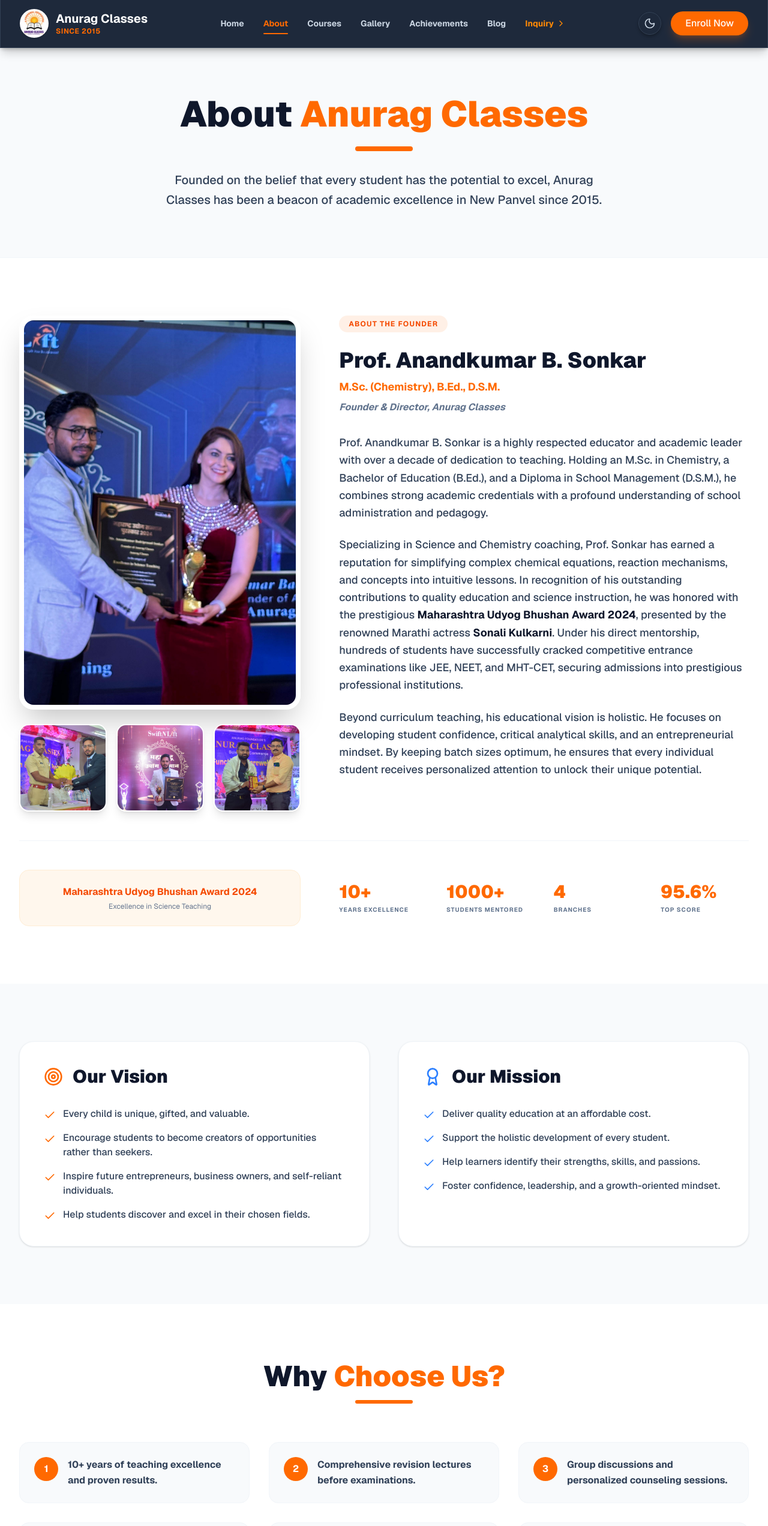
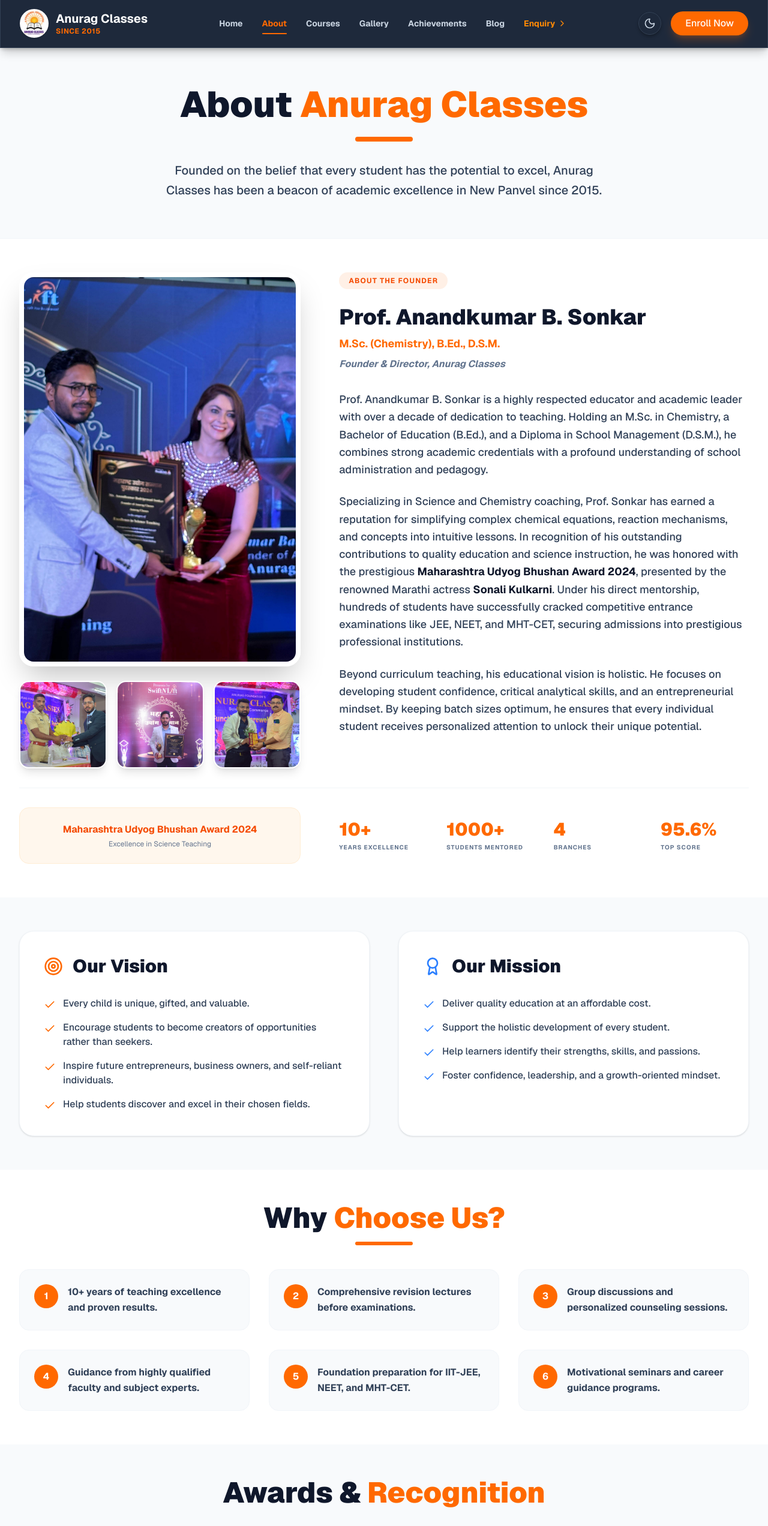
Before and after one commit to anirudhakolay/classes, a Next.js app in the folder anurag-classes-web/: page /about in a window 1280 px wide. Shown: the top 2544 px of the page at 60% size. Built offline with nearby package versions, Linux system fonts and the light colour scheme.

Commit message:
Reduce vertical section gaps and fix Enquiry tab 404 casing issue

```diff
--- a/anurag-classes-web/src/app/about/page.tsx
+++ b/anurag-classes-web/src/app/about/page.tsx
@@ -23,7 +23,7 @@ export default function AboutPage() {
   return (
     <main className="min-h-screen pt-20">
       {/* Header */}
-      <section className="bg-slate-50 dark:bg-slate-900/50 py-20 border-b border-slate-100 dark:border-slate-800">
+      <section className="bg-slate-50 dark:bg-slate-900/50 py-16 border-b border-slate-100 dark:border-slate-800">
         <div className="max-w-7xl mx-auto px-4 sm:px-6 lg:px-8 text-center">
           <motion.div {...fadeIn}>
             <h1 className="text-4xl md:text-6xl font-black text-slate-900 dark:text-white mb-6">About <span className="text-orange-500">Anurag Classes</span></h1>
@@ -36,7 +36,7 @@ export default function AboutPage() {
       </section>
 
       {/* About Section & Founder */}
-      <section className="py-24 bg-white dark:bg-slate-900">
+      <section className="py-14 bg-white dark:bg-slate-900">
         <div className="max-w-7xl mx-auto px-4 sm:px-6 lg:px-8">
           <div className="grid lg:grid-cols-12 gap-16 items-start">
             <motion.div {...fadeIn} className="lg:col-span-5 space-y-6">
@@ -79,7 +79,7 @@ export default function AboutPage() {
           {/* Aligned Award Info & Stats Row */}
           <motion.div
             {...fadeIn}
-            className="grid lg:grid-cols-12 gap-16 mt-12 pt-12 border-t border-slate-100 dark:border-slate-800 items-center"
+            className="grid lg:grid-cols-12 gap-16 mt-8 pt-8 border-t border-slate-100 dark:border-slate-800 items-center"
           >
             {/* Award Card (spans 5 cols on desktop to align with left column) */}
             <div className="lg:col-span-5">
@@ -103,7 +103,7 @@ export default function AboutPage() {
       </section>
 
       {/* Vision & Mission */}
-      <section className="py-24 bg-slate-50 dark:bg-slate-900/30">
+      <section className="py-14 bg-slate-50 dark:bg-slate-900/30">
         <div className="max-w-7xl mx-auto px-4 sm:px-6 lg:px-8">
           <div className="grid md:grid-cols-2 gap-12">
             <motion.div {...fadeIn} className="bg-white dark:bg-slate-800 p-10 rounded-3xl shadow-sm border border-slate-100 dark:border-slate-700">
@@ -148,9 +148,9 @@ export default function AboutPage() {
       </section>
 
       {/* Why Choose Us? */}
-      <section className="py-24 bg-white dark:bg-slate-900">
+      <section className="py-14 bg-white dark:bg-slate-900">
         <div className="max-w-7xl mx-auto px-4 sm:px-6 lg:px-8">
-          <div className="text-center mb-16">
+          <div className="text-center mb-10">
             <h2 className="text-3xl md:text-5xl font-black text-slate-900 dark:text-white mb-4">Why <span className="text-orange-500">Choose Us?</span></h2>
             <div className="w-24 h-1.5 bg-orange-500 mx-auto rounded-full"></div>
           </div>
@@ -173,7 +173,7 @@ export default function AboutPage() {
       </section>
 
       {/* Awards & Recognition */}
-      <section className="py-24 bg-slate-50 dark:bg-slate-900/30">
+      <section className="py-14 bg-slate-50 dark:bg-slate-900/30">
         <div className="max-w-7xl mx-auto px-4 sm:px-6 lg:px-8 text-center">
           <motion.div {...fadeIn} className="max-w-3xl mx-auto">
             <h2 className="text-3xl md:text-5xl font-black text-slate-900 dark:text-white mb-8">Awards & <span className="text-orange-500">Recognition</span></h2>
@@ -191,7 +191,7 @@ export default function AboutPage() {
       </section>
 
       {/* Final CTA */}
-      <section className="py-24">
+      <section className="py-14">
         <div className="max-w-4xl mx-auto px-4 text-center">
           <h2 className="text-3xl md:text-4xl font-black text-slate-900 dark:text-white mb-8">Ready to start your journey with us?</h2>
           <div className="flex flex-col sm:flex-row items-center justify-center gap-6">
--- a/anurag-classes-web/src/components/Navbar.tsx
+++ b/anurag-classes-web/src/components/Navbar.tsx
@@ -53,11 +53,10 @@ export function Navbar() {
               <Link
                 key={link.name}
                 href={link.href}
-                className={`transition-colors text-sm font-bold relative py-1 ${
-                  isActive(link.href)
+                className={`transition-colors text-sm font-bold relative py-1 ${isActive(link.href)
                     ? "text-orange-500"
                     : "text-slate-800 dark:text-slate-300 hover:text-orange-500 dark:hover:text-white"
-                }`}
+                  }`}
               >
                 {link.name}
                 {isActive(link.href) && (
@@ -70,7 +69,7 @@ export function Navbar() {
               </Link>
             ))}
             <Link href="/inquiry" className={`text-sm font-bold flex items-center transition-colors ${pathname === '/inquiry' ? 'text-orange-500' : 'text-orange-500 hover:text-orange-600 dark:text-orange-400 dark:hover:text-orange-300'}`}>
-              Inquiry <ChevronRight className="w-4 h-4 ml-1" />
+              Enquiry <ChevronRight className="w-4 h-4 ml-1" />
             </Link>
           </div>
 
@@ -110,16 +109,15 @@ export function Navbar() {
                   key={link.name}
                   href={link.href}
                   onClick={() => setIsMobileMenuOpen(false)}
-                  className={`block px-3 py-3 rounded-md text-base font-bold transition-colors ${
-                    isActive(link.href)
+                  className={`block px-3 py-3 rounded-md text-base font-bold transition-colors ${isActive(link.href)
                       ? "text-orange-500 bg-orange-500/5"
                       : "text-slate-800 dark:text-slate-300 hover:text-orange-500"
-                  }`}
+                    }`}
                 >
                   {link.name}
                 </Link>
               ))}
-              <Link href="/inquiry" onClick={() => setIsMobileMenuOpen(false)} className={`block px-3 py-3 rounded-md text-base font-bold mt-2 transition-colors ${pathname === '/inquiry' ? 'text-orange-600 bg-orange-500/10' : 'text-orange-500 hover:text-orange-600 bg-orange-500/5'}`}>Inquiry</Link>
+              <Link href="/inquiry" onClick={() => setIsMobileMenuOpen(false)} className={`block px-3 py-3 rounded-md text-base font-bold mt-2 transition-colors ${pathname === '/inquiry' ? 'text-orange-600 bg-orange-500/10' : 'text-orange-500 hover:text-orange-600 bg-orange-500/5'}`}>Enquiry</Link>
             </div>
           </motion.div>
         )}
```
